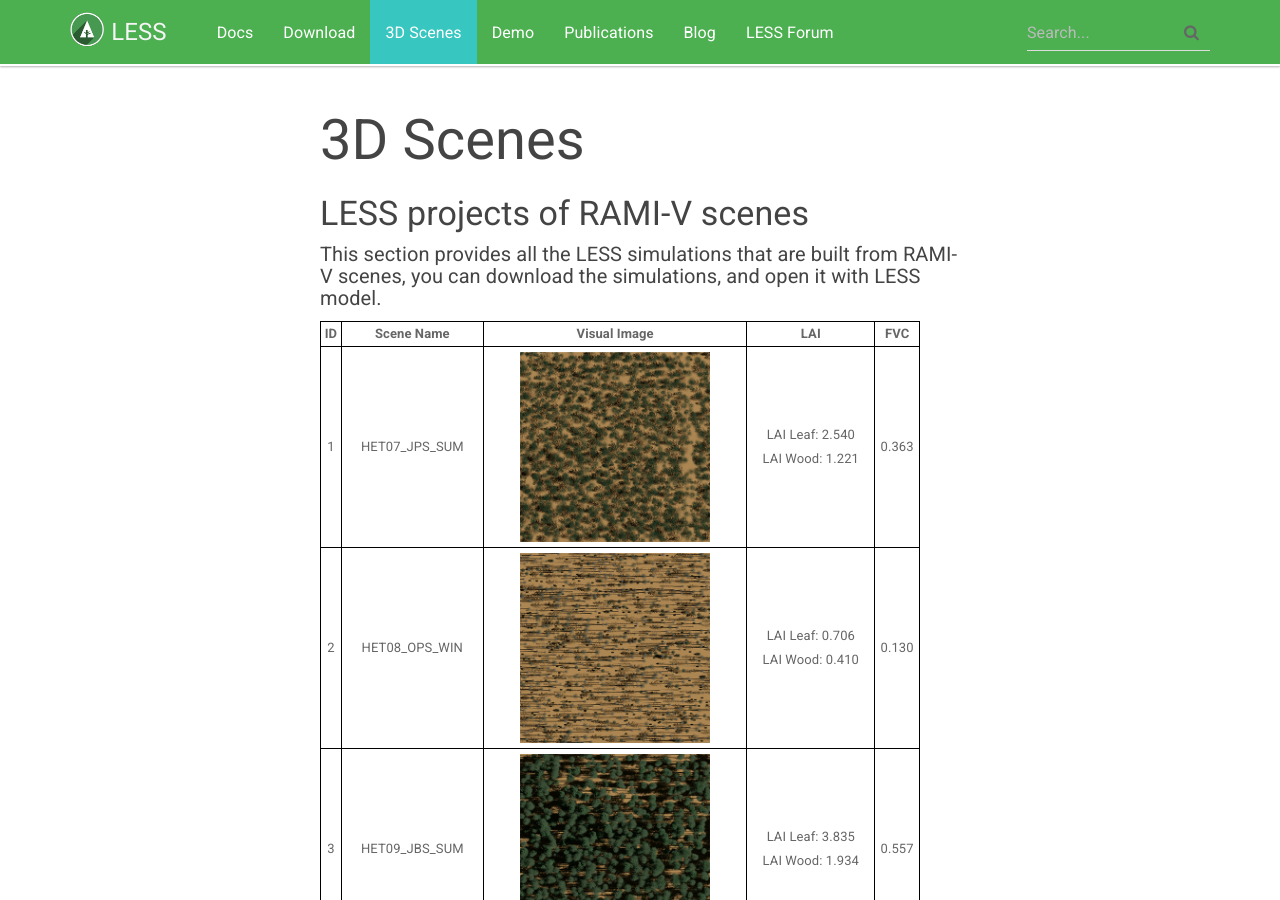
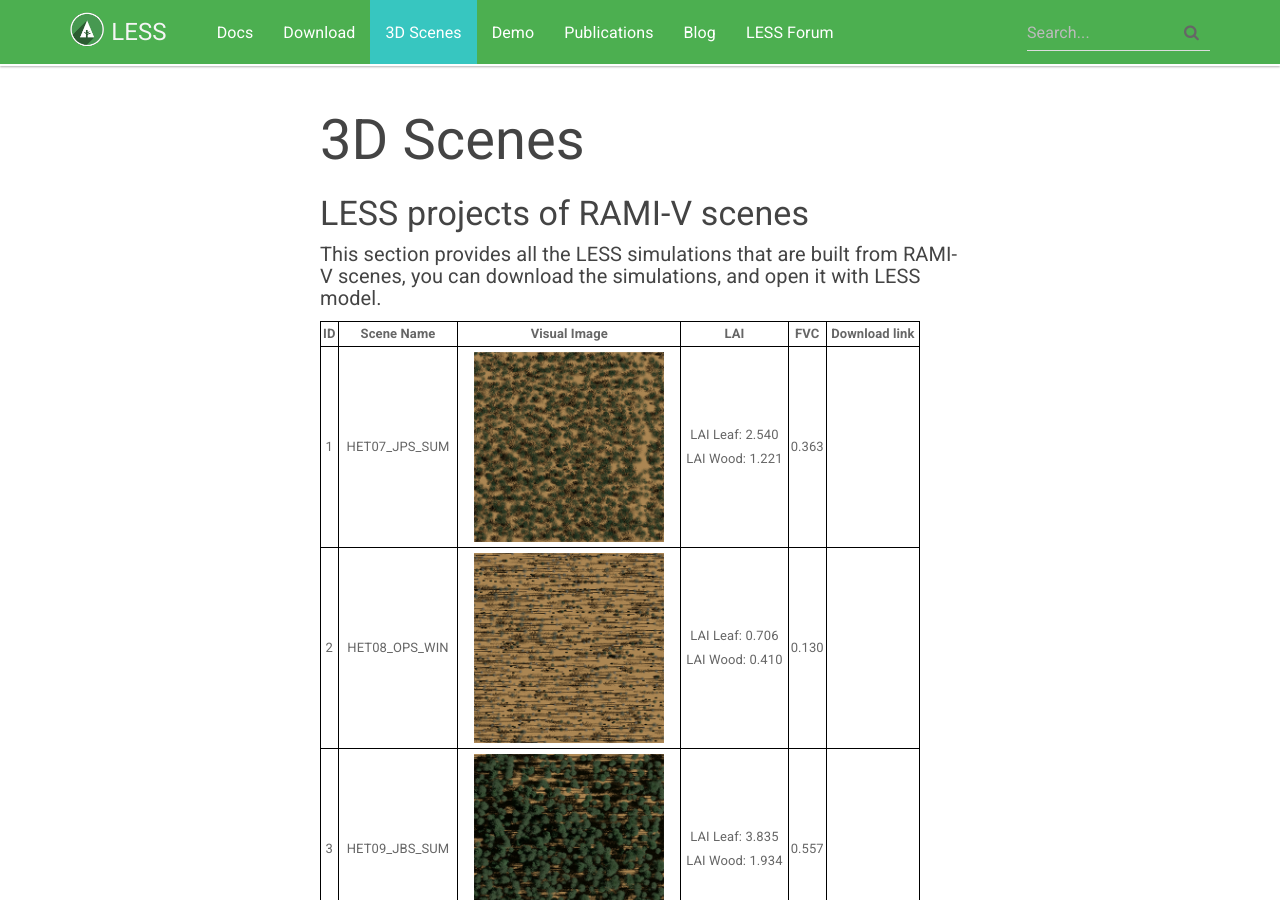
Before and after one commit to jianboqi/jianboqi.github.io, a Jekyll site: the page built from 3dscenes.md, in a window 1280 px wide and 900 px high. Built offline with Jekyll 4.4.1, drawn with Linux system fonts in a browser that asks for light colours; nearby versions of some CDN libraries.

Commit message:
Update 3dscenes.md

```diff
--- a/3dscenes.md
+++ b/3dscenes.md
@@ -23,44 +23,44 @@
 </style>
 
 
-|ID|Scene Name|Visual Image|LAI|FVC|
-|:-------------:|:-------------:|:-------------:|:-------------:|:-------------:|
-|1|HET07_JPS_SUM|<image width="200" height="200" src="http://lessrt.org/img/SCENE-FOREST-HET07_JPS_SUM.png"/>|LAI Leaf: 2.540<br/> LAI Wood: 1.221|0.363|
-|2|HET08_OPS_WIN|<image width="200" height="200" src="http://lessrt.org/img/SCENE-FOREST-HET08_OPS_WIN.png"/>|LAI Leaf: 0.706<br/> LAI Wood: 0.410|0.130|
-|3|HET09_JBS_SUM|<image width="200" height="200" src="http://lessrt.org/img/SCENE-FOREST-HET09_JBS_SUM.png"/>|LAI Leaf: 3.835<br/> LAI Wood: 1.934|0.557|
-|4|HET10_DIS_S1A|<image width="200" height="200" src="http://lessrt.org/img/SCENE-FOREST-HET10_DIS_S1A.png"/>|LAI Leaf: 1.000<br/> LAI Wood: 0.000|0.176|
-|5|HET11_DIS_S1B|<image width="200" height="200" src="http://lessrt.org/img/SCENE-FOREST-HET11_DIS_S1B.png"/>|LAI Leaf: 1.000<br/> LAI Wood: 0.000|0.176|
-|6|HET12_DIS_S1C|<image width="200" height="200" src="http://lessrt.org/img/SCENE-FOREST-HET12_DIS_S1C.png"/>|LAI Leaf: 1.000<br/> LAI Wood: 0.000|0.176|
-|7|HET14_WCO_UND|<image width="200" height="200" src="http://lessrt.org/img/SCENE-FOREST-HET14_WCO_UND.png"/>|LAI Leaf: 2.703<br/> LAI Wood: 0.460|0.394|
-|8|HET15_JBS_WIN|<image width="200" height="200" src="http://lessrt.org/img/SCENE-FOREST-HET15_JBS_WIN.png"/>|LAI Leaf: 0.037<br/> LAI Wood: 1.844|0.280|
-|9|HET16_DIS_S2S|<image width="200" height="200" src="http://lessrt.org/img/SCENE-FOREST-HET16_DIS_S2S.png"/>|LAI Leaf: 1.707<br/> LAI Wood: 0.000|0.278|
-|10|HET16_SRF_UND|<image width="200" height="200" src="http://lessrt.org/img/SCENE-FOREST-HET16_SRF_UND.png"/>|LAI Leaf: 3.230<br/> LAI Wood: 0.797|0.392|
-|11|HET17_DIS_M2S|<image width="200" height="200" src="http://lessrt.org/img/SCENE-FOREST-HET17_DIS_M2S.png"/>|LAI Leaf: 2.453<br/> LAI Wood: 0.000|0.385|
-|12|HET18_DIS_D2S|<image width="200" height="200" src="http://lessrt.org/img/SCENE-FOREST-HET18_DIS_D2S.png"/>|LAI Leaf: 3.317<br/> LAI Wood: 0.000|0.511|
-|13|HET20_DIS_D1A|<image width="200" height="200" src="http://lessrt.org/img/SCENE-FOREST-HET20_DIS_D1A.png"/>|LAI Leaf: 2.000<br/> LAI Wood: 0.000|0.353|
-|14|HET21_DIS_D1B|<image width="200" height="200" src="http://lessrt.org/img/SCENE-FOREST-HET21_DIS_D1B.png"/>|LAI Leaf: 2.000<br/> LAI Wood: 0.000|0.353|
-|15|HET22_DIS_D1C|<image width="200" height="200" src="http://lessrt.org/img/SCENE-FOREST-HET22_DIS_D1C.png"/>|LAI Leaf: 2.000<br/> LAI Wood: 0.000|0.353|
-|16|HET23_DIS_S15|<image width="200" height="200" src="http://lessrt.org/img/SCENE-FOREST-HET23_DIS_S15.png"/>|LAI Leaf: 0.405<br/> LAI Wood: 0.000|0.112|
-|17|HET24_DIS_D15|<image width="200" height="200" src="http://lessrt.org/img/SCENE-FOREST-HET24_DIS_D15.png"/>|LAI Leaf: 1.619<br/> LAI Wood: 0.000|0.438|
-|18|HET26_DIS_S2D|<image width="200" height="200" src="http://lessrt.org/img/SCENE-FOREST-HET26_DIS_S2D.png"/>|LAI Leaf: 2.707<br/> LAI Wood: 0.000|0.432|
-|19|HET27_DIS_M2D|<image width="200" height="200" src="http://lessrt.org/img/SCENE-FOREST-HET27_DIS_M2D.png"/>|LAI Leaf: 3.453<br/> LAI Wood: 0.000|0.517|
-|20|HET28_DIS_D2D|<image width="200" height="200" src="http://lessrt.org/img/SCENE-FOREST-HET28_DIS_D2D.png"/>|LAI Leaf: 4.317<br/> LAI Wood: 0.000|0.616|
-|21|HET33_DIS_S30|<image width="200" height="200" src="http://lessrt.org/img/SCENE-FOREST-HET33_DIS_S30.png"/>|LAI Leaf: 0.405<br/> LAI Wood: 0.000|0.131|
-|22|HET34_DIS_D30|<image width="200" height="200" src="http://lessrt.org/img/SCENE-FOREST-HET34_DIS_D30.png"/>|LAI Leaf: 1.618<br/> LAI Wood: 0.000|0.485|
-|23|HET50_SAV_PRE|<image width="200" height="200" src="http://lessrt.org/img/SCENE-FOREST-HET50_SAV_PRE.png"/>|LAI Leaf: 0.081<br/> LAI Wood: 0.082|0.282|
-|24|HET51_WWO_TLS|<image width="200" height="200" src="http://lessrt.org/img/SCENE-FOREST-HET51_WWO_TLS.png"/>|LAI Leaf: 7.340<br/> LAI Wood: 1.927|0.899|
-|25|HOM23_DIS_P1A|<image width="200" height="200" src="http://lessrt.org/img/SCENE-FOREST-HOM23_DIS_P1A.png"/>|LAI Leaf: 1.000<br/> LAI Wood: 0.000|0.568|
-|26|HOM24_DIS_P1B|<image width="200" height="200" src="http://lessrt.org/img/SCENE-FOREST-HOM24_DIS_P1B.png"/>|LAI Leaf: 1.000<br/> LAI Wood: 0.000|0.568|
-|27|HOM25_DIS_P1C|<image width="200" height="200" src="http://lessrt.org/img/SCENE-FOREST-HOM25_DIS_P1C.png"/>|LAI Leaf: 1.000<br/> LAI Wood: 0.000|0.568|
-|28|HOM26_DIS_EPD|<image width="200" height="200" src="http://lessrt.org/img/SCENE-FOREST-HOM26_DIS_EPD.png"/>|LAI Leaf: 6.000<br/> LAI Wood: 0.000|0.987|
-|29|HOM27_DIS_EPM|<image width="200" height="200" src="http://lessrt.org/img/SCENE-FOREST-HOM27_DIS_EPM.png"/>|LAI Leaf: 3.000<br/> LAI Wood: 0.000|0.876|
-|30|HOM28_DIS_EPS|<image width="200" height="200" src="http://lessrt.org/img/SCENE-FOREST-HOM28_DIS_EPS.png"/>|LAI Leaf: 2.000<br/> LAI Wood: 0.000|0.718|
-|31|HOM29_DIS_EM0|<image width="200" height="200" src="http://lessrt.org/img/SCENE-FOREST-HOM29_DIS_EM0.png"/>|LAI Leaf: 3.000<br/> LAI Wood: 0.000|0.664|
-|32|HOM30_DIS_ED0|<image width="200" height="200" src="http://lessrt.org/img/SCENE-FOREST-HOM30_DIS_ED0.png"/>|LAI Leaf: 2.000<br/> LAI Wood: 0.000|0.645|
-|33|HOM33_DIS_E1A|<image width="200" height="200" src="http://lessrt.org/img/SCENE-FOREST-HOM33_DIS_E1A.png"/>|LAI Leaf: 1.000<br/> LAI Wood: 0.000|0.347|
-|34|HOM34_DIS_E1B|<image width="200" height="200" src="http://lessrt.org/img/SCENE-FOREST-HOM34_DIS_E1B.png"/>|LAI Leaf: 1.000<br/> LAI Wood: 0.000|0.347|
-|35|HOM35_DIS_E1C|<image width="200" height="200" src="http://lessrt.org/img/SCENE-FOREST-HOM35_DIS_E1C.png"/>|LAI Leaf: 1.000<br/> LAI Wood: 0.000|0.347|
-|36|HOM36_DIS_PED|<image width="200" height="200" src="http://lessrt.org/img/SCENE-FOREST-HOM36_DIS_PED.png"/>|LAI Leaf: 6.000<br/> LAI Wood: 0.000|0.946|
-|37|HOM37_DIS_PEM|<image width="200" height="200" src="http://lessrt.org/img/SCENE-FOREST-HOM37_DIS_PEM.png"/>|LAI Leaf: 3.000<br/> LAI Wood: 0.000|0.814|
-|38|HOM38_DIS_PES|<image width="200" height="200" src="http://lessrt.org/img/SCENE-FOREST-HOM38_DIS_PES.png"/>|LAI Leaf: 2.000<br/> LAI Wood: 0.000|0.718|
+|ID|Scene Name|Visual Image|LAI|FVC|Download link|
+|:-------------:|:-------------:|:-------------:|:-------------:|:-------------:|:-------------:|
+|1|HET07_JPS_SUM|<image width="200" height="200" src="http://lessrt.org/img/SCENE-FOREST-HET07_JPS_SUM.png"/>|LAI Leaf: 2.540<br/> LAI Wood: 1.221|0.363||
+|2|HET08_OPS_WIN|<image width="200" height="200" src="http://lessrt.org/img/SCENE-FOREST-HET08_OPS_WIN.png"/>|LAI Leaf: 0.706<br/> LAI Wood: 0.410|0.130||
+|3|HET09_JBS_SUM|<image width="200" height="200" src="http://lessrt.org/img/SCENE-FOREST-HET09_JBS_SUM.png"/>|LAI Leaf: 3.835<br/> LAI Wood: 1.934|0.557||
+|4|HET10_DIS_S1A|<image width="200" height="200" src="http://lessrt.org/img/SCENE-FOREST-HET10_DIS_S1A.png"/>|LAI Leaf: 1.000<br/> LAI Wood: 0.000|0.176||
+|5|HET11_DIS_S1B|<image width="200" height="200" src="http://lessrt.org/img/SCENE-FOREST-HET11_DIS_S1B.png"/>|LAI Leaf: 1.000<br/> LAI Wood: 0.000|0.176||
+|6|HET12_DIS_S1C|<image width="200" height="200" src="http://lessrt.org/img/SCENE-FOREST-HET12_DIS_S1C.png"/>|LAI Leaf: 1.000<br/> LAI Wood: 0.000|0.176||
+|7|HET14_WCO_UND|<image width="200" height="200" src="http://lessrt.org/img/SCENE-FOREST-HET14_WCO_UND.png"/>|LAI Leaf: 2.703<br/> LAI Wood: 0.460|0.394||
+|8|HET15_JBS_WIN|<image width="200" height="200" src="http://lessrt.org/img/SCENE-FOREST-HET15_JBS_WIN.png"/>|LAI Leaf: 0.037<br/> LAI Wood: 1.844|0.280||
+|9|HET16_DIS_S2S|<image width="200" height="200" src="http://lessrt.org/img/SCENE-FOREST-HET16_DIS_S2S.png"/>|LAI Leaf: 1.707<br/> LAI Wood: 0.000|0.278||
+|10|HET16_SRF_UND|<image width="200" height="200" src="http://lessrt.org/img/SCENE-FOREST-HET16_SRF_UND.png"/>|LAI Leaf: 3.230<br/> LAI Wood: 0.797|0.392||
+|11|HET17_DIS_M2S|<image width="200" height="200" src="http://lessrt.org/img/SCENE-FOREST-HET17_DIS_M2S.png"/>|LAI Leaf: 2.453<br/> LAI Wood: 0.000|0.385||
+|12|HET18_DIS_D2S|<image width="200" height="200" src="http://lessrt.org/img/SCENE-FOREST-HET18_DIS_D2S.png"/>|LAI Leaf: 3.317<br/> LAI Wood: 0.000|0.511||
+|13|HET20_DIS_D1A|<image width="200" height="200" src="http://lessrt.org/img/SCENE-FOREST-HET20_DIS_D1A.png"/>|LAI Leaf: 2.000<br/> LAI Wood: 0.000|0.353||
+|14|HET21_DIS_D1B|<image width="200" height="200" src="http://lessrt.org/img/SCENE-FOREST-HET21_DIS_D1B.png"/>|LAI Leaf: 2.000<br/> LAI Wood: 0.000|0.353||
+|15|HET22_DIS_D1C|<image width="200" height="200" src="http://lessrt.org/img/SCENE-FOREST-HET22_DIS_D1C.png"/>|LAI Leaf: 2.000<br/> LAI Wood: 0.000|0.353||
+|16|HET23_DIS_S15|<image width="200" height="200" src="http://lessrt.org/img/SCENE-FOREST-HET23_DIS_S15.png"/>|LAI Leaf: 0.405<br/> LAI Wood: 0.000|0.112||
+|17|HET24_DIS_D15|<image width="200" height="200" src="http://lessrt.org/img/SCENE-FOREST-HET24_DIS_D15.png"/>|LAI Leaf: 1.619<br/> LAI Wood: 0.000|0.438||
+|18|HET26_DIS_S2D|<image width="200" height="200" src="http://lessrt.org/img/SCENE-FOREST-HET26_DIS_S2D.png"/>|LAI Leaf: 2.707<br/> LAI Wood: 0.000|0.432||
+|19|HET27_DIS_M2D|<image width="200" height="200" src="http://lessrt.org/img/SCENE-FOREST-HET27_DIS_M2D.png"/>|LAI Leaf: 3.453<br/> LAI Wood: 0.000|0.517||
+|20|HET28_DIS_D2D|<image width="200" height="200" src="http://lessrt.org/img/SCENE-FOREST-HET28_DIS_D2D.png"/>|LAI Leaf: 4.317<br/> LAI Wood: 0.000|0.616||
+|21|HET33_DIS_S30|<image width="200" height="200" src="http://lessrt.org/img/SCENE-FOREST-HET33_DIS_S30.png"/>|LAI Leaf: 0.405<br/> LAI Wood: 0.000|0.131||
+|22|HET34_DIS_D30|<image width="200" height="200" src="http://lessrt.org/img/SCENE-FOREST-HET34_DIS_D30.png"/>|LAI Leaf: 1.618<br/> LAI Wood: 0.000|0.485||
+|23|HET50_SAV_PRE|<image width="200" height="200" src="http://lessrt.org/img/SCENE-FOREST-HET50_SAV_PRE.png"/>|LAI Leaf: 0.081<br/> LAI Wood: 0.082|0.282||
+|24|HET51_WWO_TLS|<image width="200" height="200" src="http://lessrt.org/img/SCENE-FOREST-HET51_WWO_TLS.png"/>|LAI Leaf: 7.340<br/> LAI Wood: 1.927|0.899||
+|25|HOM23_DIS_P1A|<image width="200" height="200" src="http://lessrt.org/img/SCENE-FOREST-HOM23_DIS_P1A.png"/>|LAI Leaf: 1.000<br/> LAI Wood: 0.000|0.568||
+|26|HOM24_DIS_P1B|<image width="200" height="200" src="http://lessrt.org/img/SCENE-FOREST-HOM24_DIS_P1B.png"/>|LAI Leaf: 1.000<br/> LAI Wood: 0.000|0.568||
+|27|HOM25_DIS_P1C|<image width="200" height="200" src="http://lessrt.org/img/SCENE-FOREST-HOM25_DIS_P1C.png"/>|LAI Leaf: 1.000<br/> LAI Wood: 0.000|0.568||
+|28|HOM26_DIS_EPD|<image width="200" height="200" src="http://lessrt.org/img/SCENE-FOREST-HOM26_DIS_EPD.png"/>|LAI Leaf: 6.000<br/> LAI Wood: 0.000|0.987||
+|29|HOM27_DIS_EPM|<image width="200" height="200" src="http://lessrt.org/img/SCENE-FOREST-HOM27_DIS_EPM.png"/>|LAI Leaf: 3.000<br/> LAI Wood: 0.000|0.876||
+|30|HOM28_DIS_EPS|<image width="200" height="200" src="http://lessrt.org/img/SCENE-FOREST-HOM28_DIS_EPS.png"/>|LAI Leaf: 2.000<br/> LAI Wood: 0.000|0.718||
+|31|HOM29_DIS_EM0|<image width="200" height="200" src="http://lessrt.org/img/SCENE-FOREST-HOM29_DIS_EM0.png"/>|LAI Leaf: 3.000<br/> LAI Wood: 0.000|0.664||
+|32|HOM30_DIS_ED0|<image width="200" height="200" src="http://lessrt.org/img/SCENE-FOREST-HOM30_DIS_ED0.png"/>|LAI Leaf: 2.000<br/> LAI Wood: 0.000|0.645||
+|33|HOM33_DIS_E1A|<image width="200" height="200" src="http://lessrt.org/img/SCENE-FOREST-HOM33_DIS_E1A.png"/>|LAI Leaf: 1.000<br/> LAI Wood: 0.000|0.347||
+|34|HOM34_DIS_E1B|<image width="200" height="200" src="http://lessrt.org/img/SCENE-FOREST-HOM34_DIS_E1B.png"/>|LAI Leaf: 1.000<br/> LAI Wood: 0.000|0.347||
+|35|HOM35_DIS_E1C|<image width="200" height="200" src="http://lessrt.org/img/SCENE-FOREST-HOM35_DIS_E1C.png"/>|LAI Leaf: 1.000<br/> LAI Wood: 0.000|0.347||
+|36|HOM36_DIS_PED|<image width="200" height="200" src="http://lessrt.org/img/SCENE-FOREST-HOM36_DIS_PED.png"/>|LAI Leaf: 6.000<br/> LAI Wood: 0.000|0.946||
+|37|HOM37_DIS_PEM|<image width="200" height="200" src="http://lessrt.org/img/SCENE-FOREST-HOM37_DIS_PEM.png"/>|LAI Leaf: 3.000<br/> LAI Wood: 0.000|0.814||
+|38|HOM38_DIS_PES|<image width="200" height="200" src="http://lessrt.org/img/SCENE-FOREST-HOM38_DIS_PES.png"/>|LAI Leaf: 2.000<br/> LAI Wood: 0.000|0.718||
 {: .tablelines}
```
